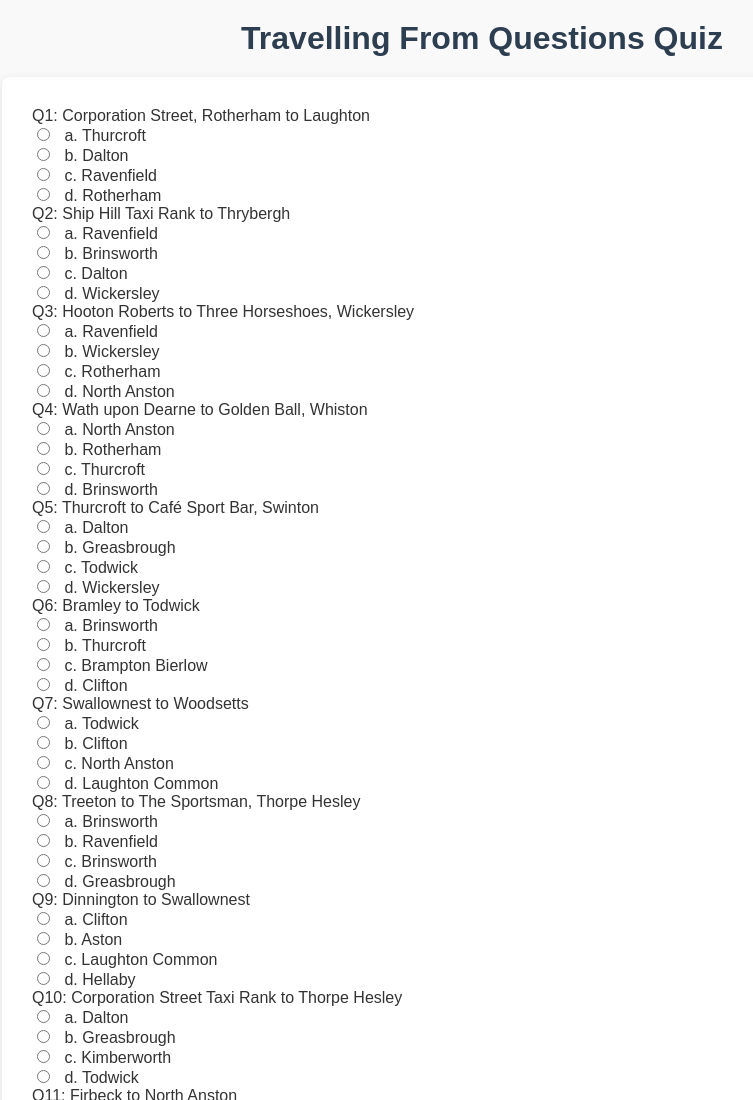
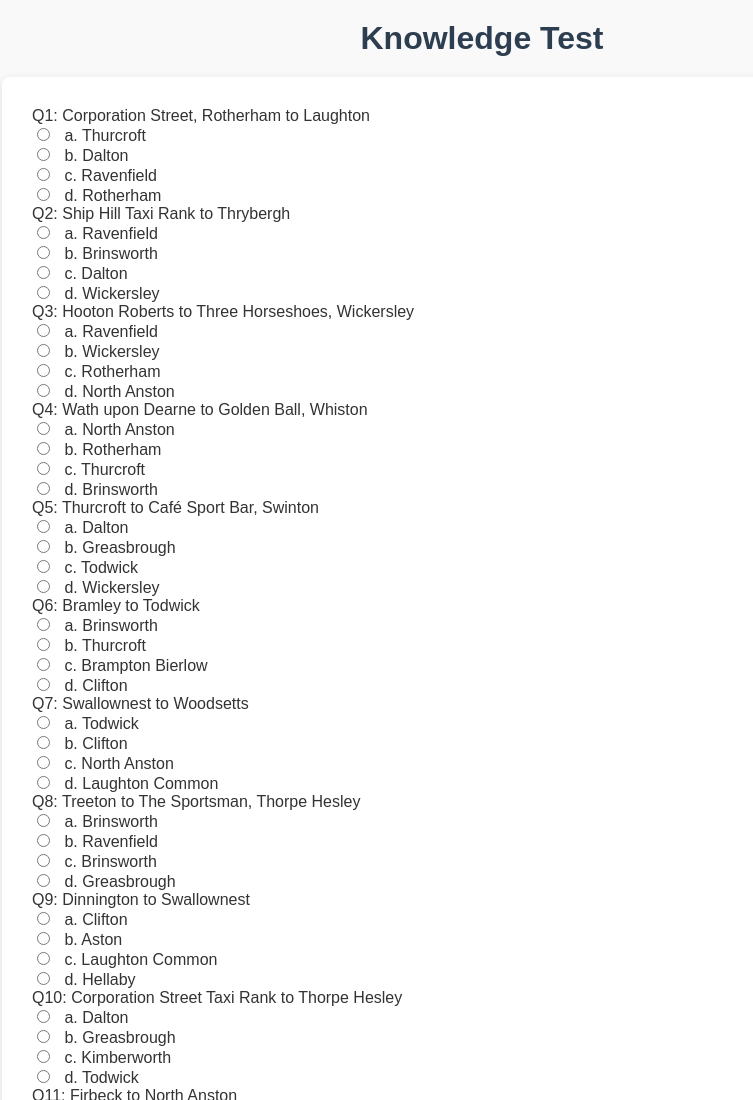
Before and after one commit to Moony2020/TaxiQuestions-, a plain HTML site: page index.html in a window 1280 px wide. Shown: the top 1100 px of the page, without its empty margins (158-911 px from the left). Drawn offline with Linux system fonts and the light colour scheme.

Commit message:
updated title

```diff
--- a/index.html
+++ b/index.html
@@ -130,7 +130,7 @@
     </style>
   </head>
   <body>
-    <h1>Travelling From Questions Quiz</h1>
+    <h1>Knowledge Test</h1>
     <form id="quizForm">
       <!-- Questions Q1 to Q60 -->
       <div>
```
